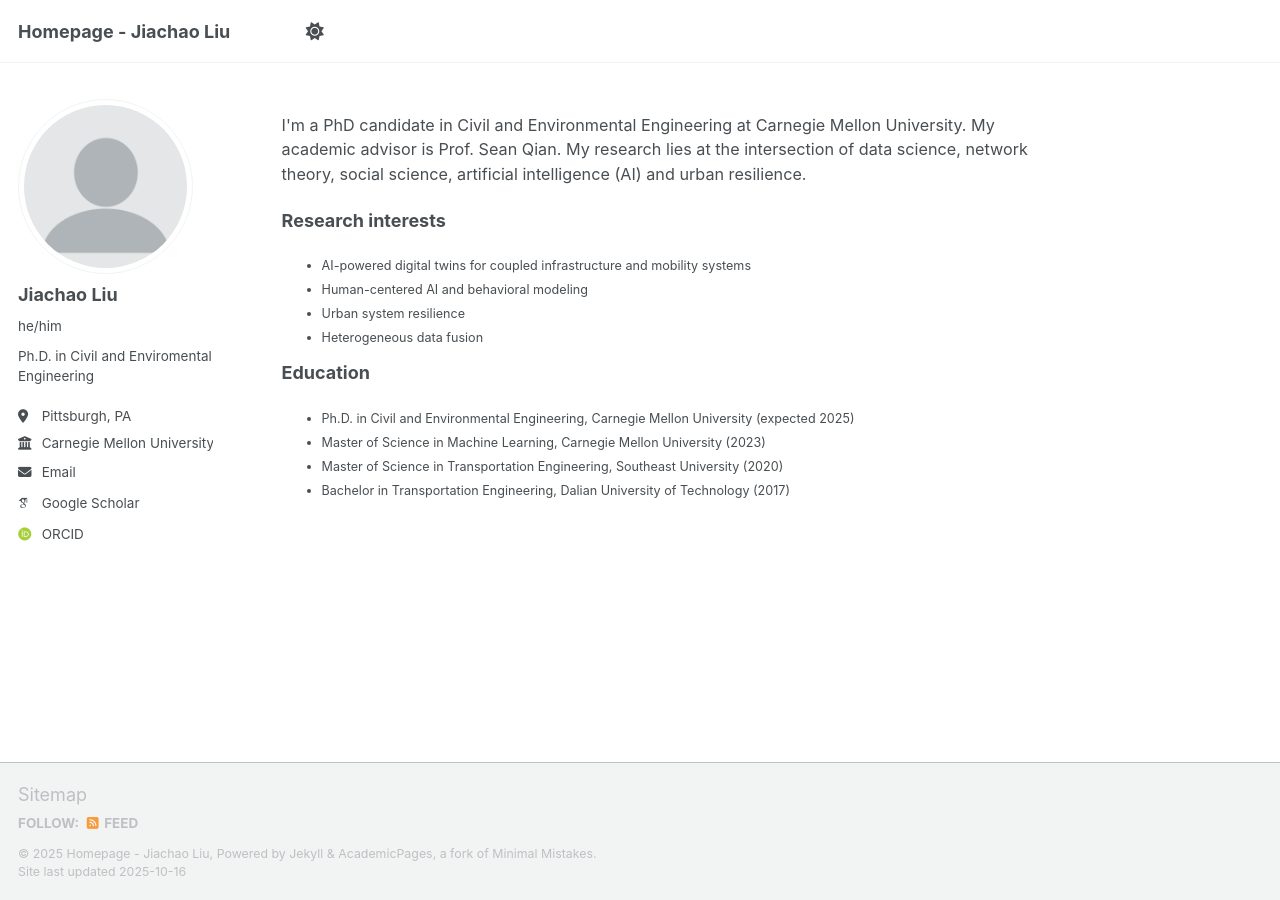
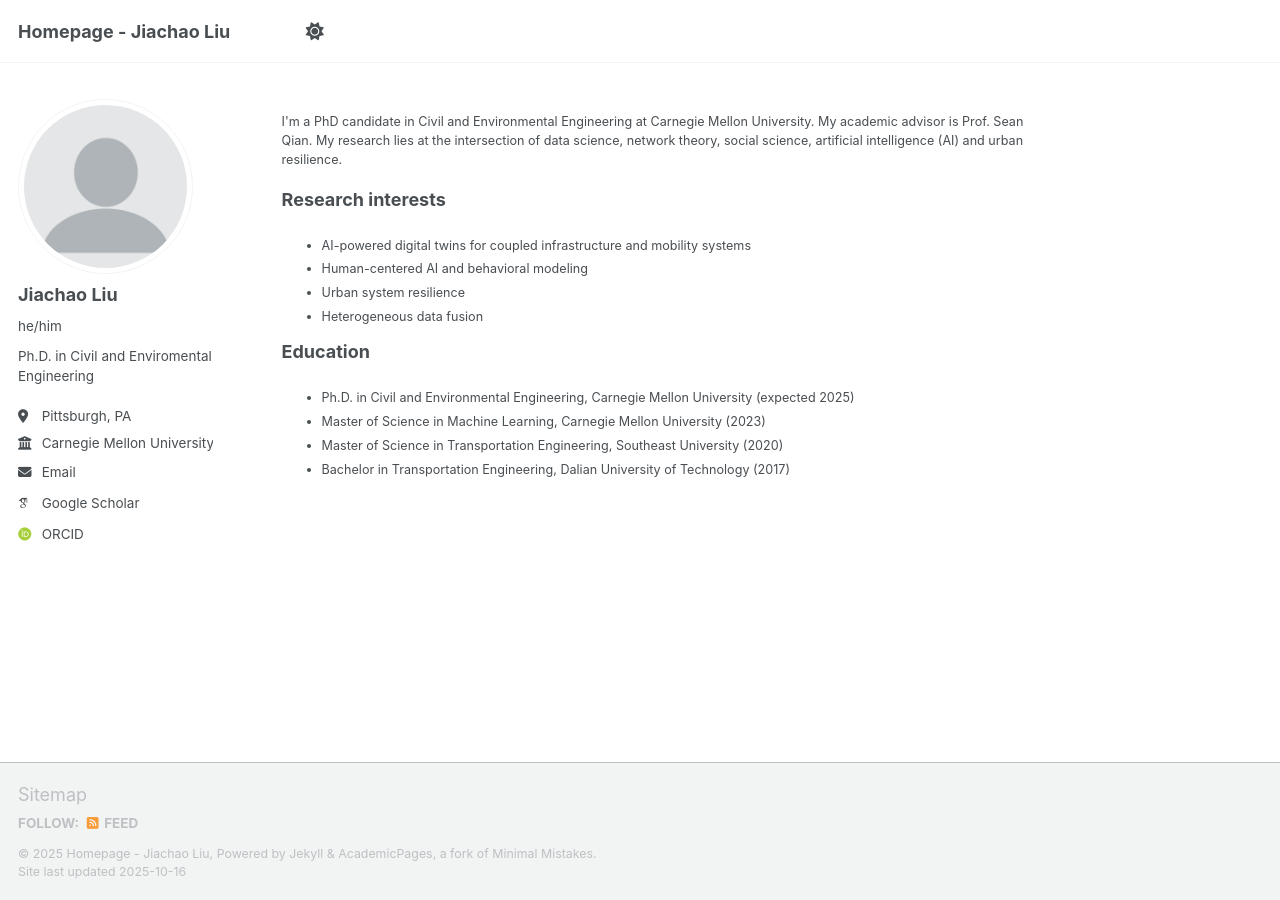
Before and after one commit to jiachaol/jiachaol, a Jekyll site: the page built from _pages/about.md, in a window 1280 px wide. Built offline with Jekyll 4.4.1, drawn with Linux system fonts in a browser that asks for light colours; some web fonts are replaced; a script that is not in the unit is left out.

Commit message:
Change font size in about page introduction
Updated font size for personal introduction paragraph.

```diff
--- a/_pages/about.md
+++ b/_pages/about.md
@@ -8,7 +8,7 @@ redirect_from:
   - /about.html
 ---
 
-<p style="font-size: 0.9rem;">
+<p style="font-size: 0.7rem;">
 I'm a PhD candidate in Civil and Environmental Engineering at Carnegie Mellon University. My academic advisor is Prof. Sean Qian. My research lies at the intersection of data science, network theory, social science, artificial intelligence (AI) and urban resilience.
 </p>
 
```
